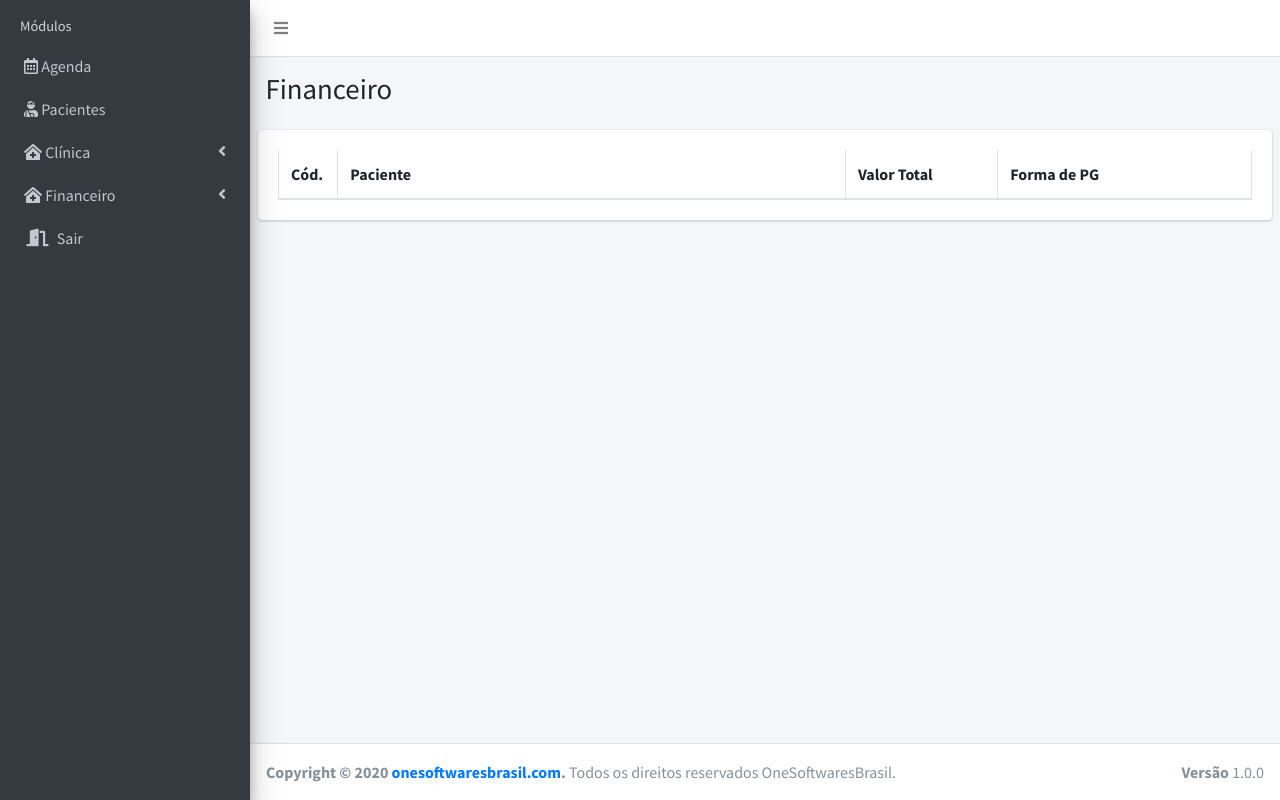
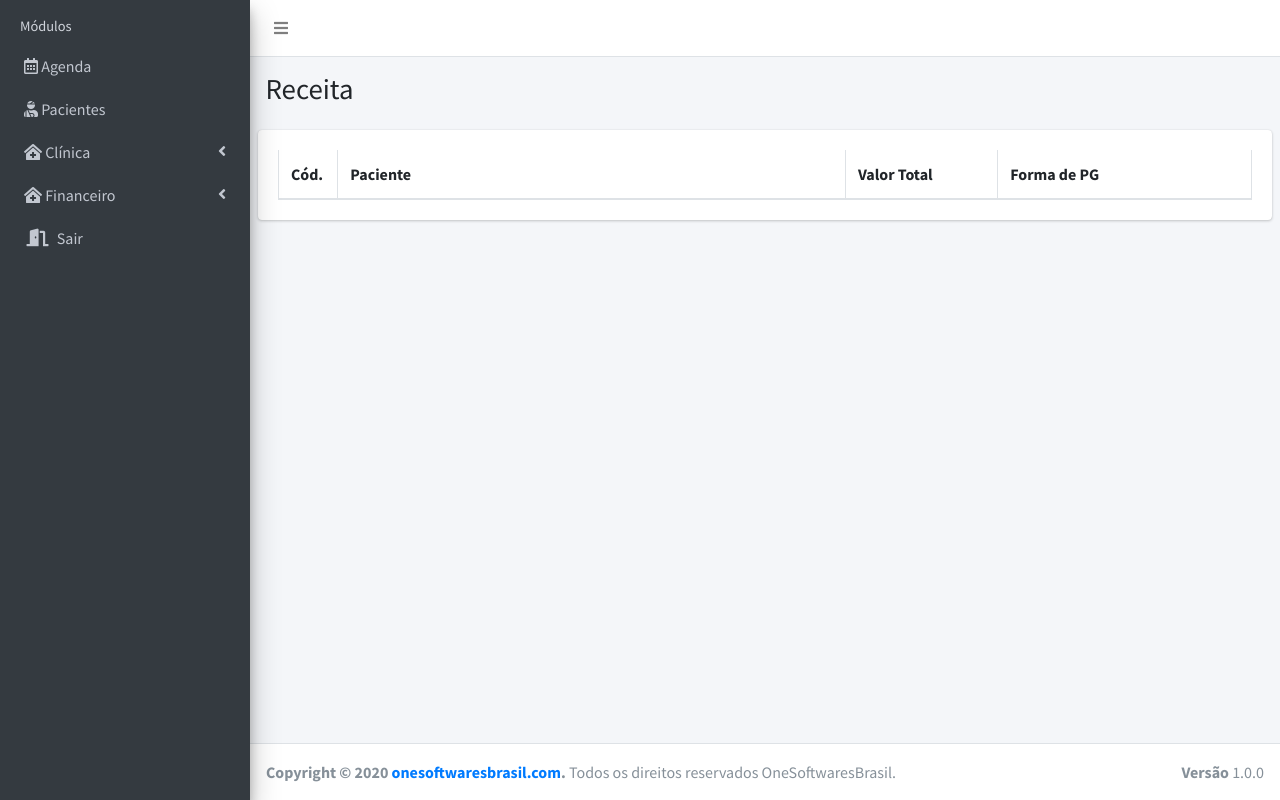
Before and after one commit to usb171/ERP, a Django app: page /financeiro/ in a window 1280 px wide. Run offline with Django 3.2, Linux system fonts and the light colour scheme; the visitor is signed in with stand-in values (Sample User, id 1); data that the repository does not hold is empty; some libraries are stand-ins or nearby versions.

```diff
--- a/financeiro/templates/financeiro/elementos/formularioExcluir.html
+++ b/financeiro/templates/financeiro/elementos/formularioExcluir.html
@@ -1,4 +1,4 @@
-<form id="id_modal_financeiro_excluir" method="POST">
+<form id="id_form_excluir_financeiro" method="POST">
     {% csrf_token %}
     <input type="text" name="comando" id="comando_excluir" value="#excluir#" hidden>
     <input type="text" id="id_financeiro_selecionado" name="id" hidden>
--- a/financeiro/templates/financeiro/receita.html
+++ b/financeiro/templates/financeiro/receita.html
@@ -55,7 +55,7 @@
         <div class="container-fluid">
             <div class="row mb-2">
                 <div class="col-sm-6">
-                    <h1>Financeiro</h1>
+                    <h1>Receita</h1>
                 </div>
             </div>
         </div>
```
